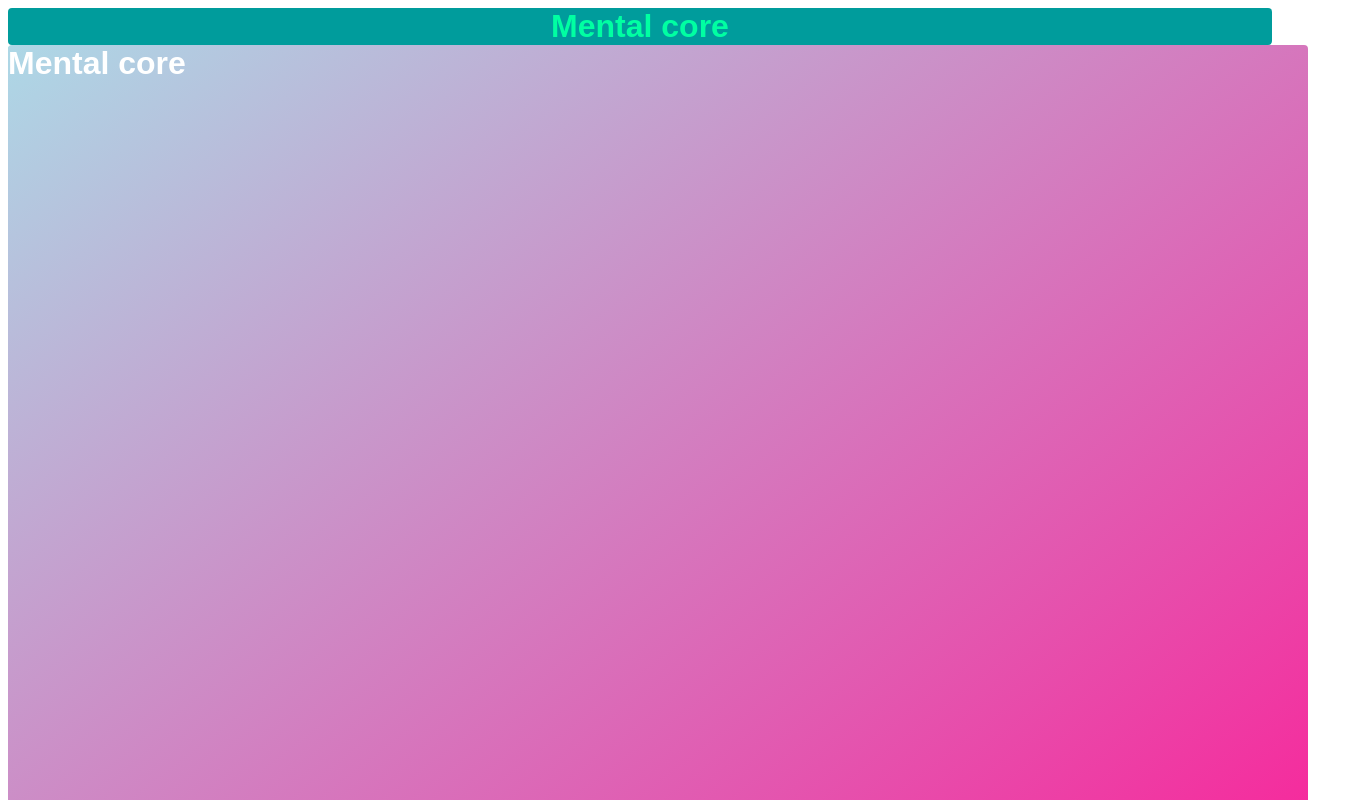
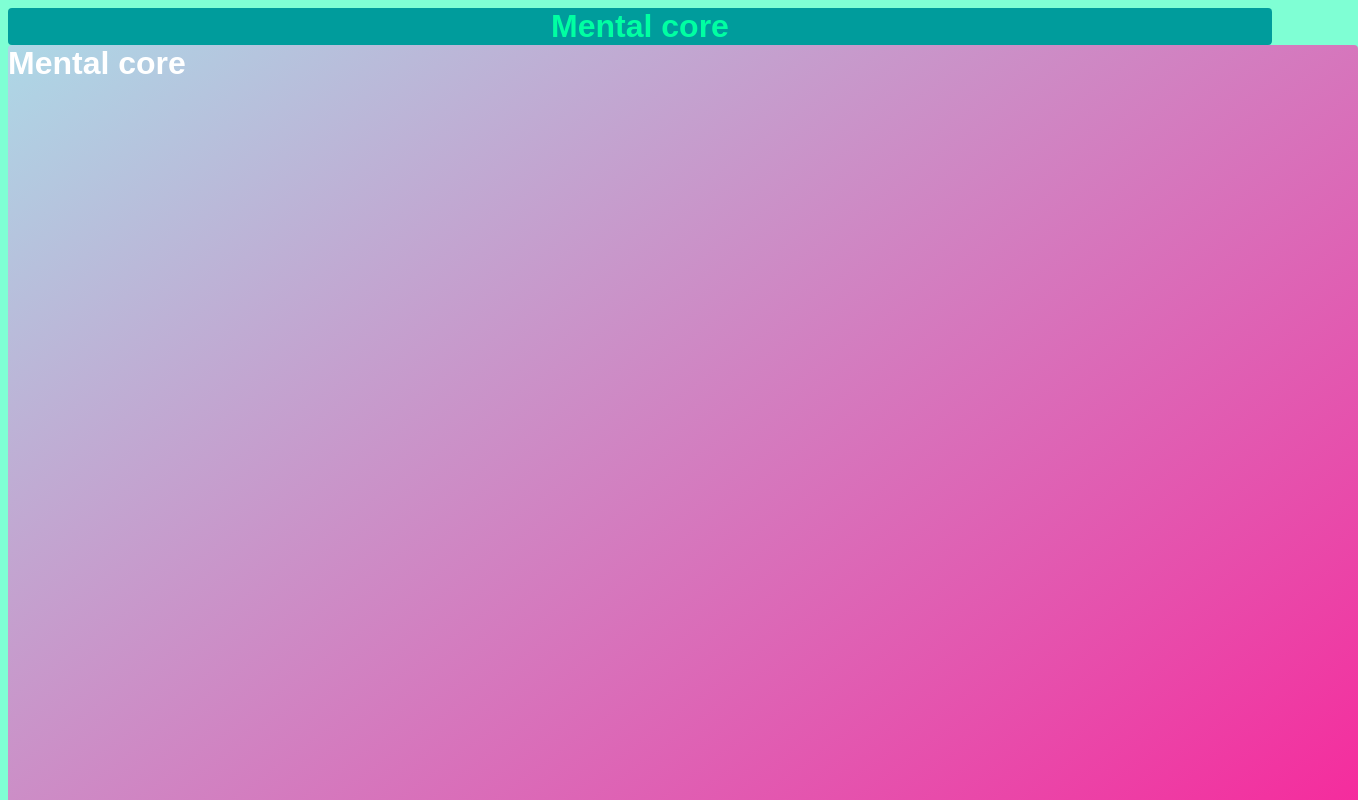
Before and after one commit to labboy7/labboy7.github.io, a plain HTML site: page index.html in a window 1280 px wide. Shown: the top 800 px of the page, 1358 px wide, since content can reach past the window. Drawn offline with Linux system fonts and the light colour scheme.

Commit message:
bug fix #5
OwO

```diff
--- a/index.html
+++ b/index.html
@@ -13,7 +13,7 @@
         border-radius: 4px;
       }
          #bannerimg {
-           width: 1300px;
+           width: 1350px;
            height: 1000px;
            font-family:sans-serif;
            margin:auto;
@@ -30,9 +30,10 @@
         border:transparent;
         align:right;
         border-radius: 3px;
+        postion-z:2;
       }
       body {
-         background-image:rgb(127, 255,	212);
+         background-color:rgb(127, 255, 212);
       }
     </style>
   </head>
```
